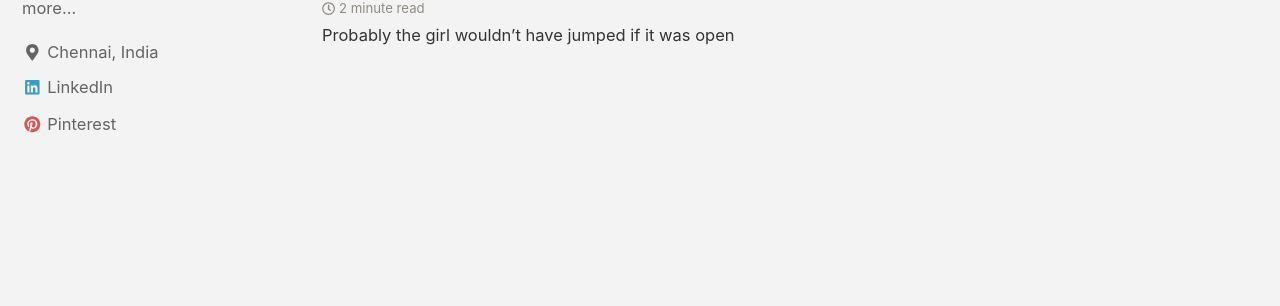
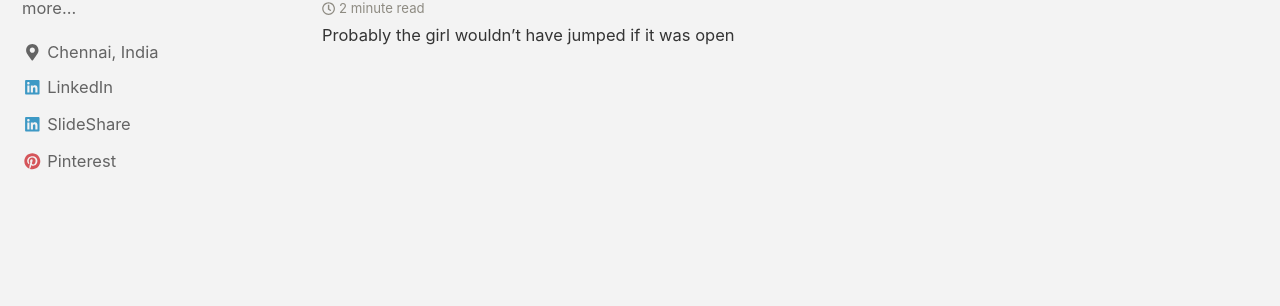
Before and after one commit to arun-ar/arun-ar.github.io, a Jekyll site: the page built from index.html, in a window 1280 px wide. Shown: the part 269-575 px from the top of the page. Built offline with Jekyll 4.4.1, drawn with Linux system fonts in a browser that asks for light colours; nearby versions of some CDN libraries; the list of posts is cut into pages by our own code.

Commit message:
added slideshare

```diff
--- a/_config.yml
+++ b/_config.yml
@@ -119,7 +119,8 @@ author:
   instagram        :
   lastfm           :
   linkedin         : arunkumar-a-37a556b8 # "john-doe-12345678" (the last part of your profile url, e.g. https://www.linkedin.com/in/john-doe-12345678)
-  pinterest        : https://in.pinterest.com/forgetarun/
+  pinterest        : forgetarun
+  slideshare       : forgetarun
   soundcloud       :
   stackoverflow    : # "123456/username" (the last part of your profile url, e.g. https://stackoverflow.com/users/123456/username)
   steam            : # "steamId" (the last part of your profile url, e.g. https://steamcommunity.com/id/steamId/)
--- a/_includes/author-profile.html
+++ b/_includes/author-profile.html
@@ -104,6 +104,14 @@
           </a>
         </li>
       {% endif %}
+
+      {% if author.slideshare %}
+      <li>
+        <a href="https://www.slideshare.net/{{ author.slideshare }}" itemprop="sameAs">
+          <i class="fab fa-fw fa-linkedin" aria-hidden="true"></i> SlideShare
+        </a>
+      </li>
+    {% endif %}
 
       {% if author.xing %}
         <li>
```
